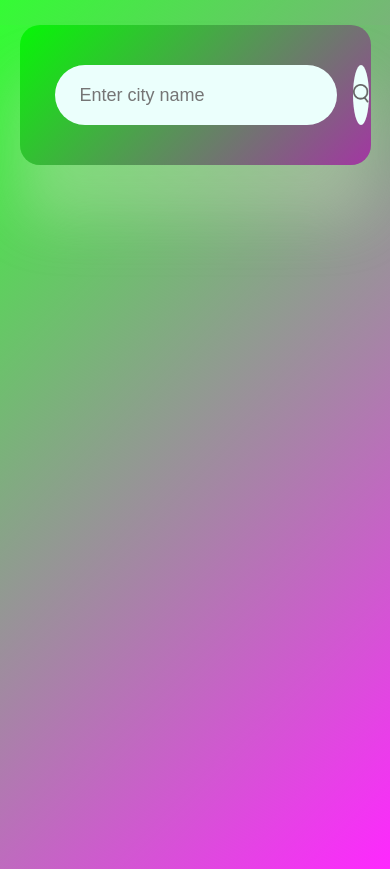
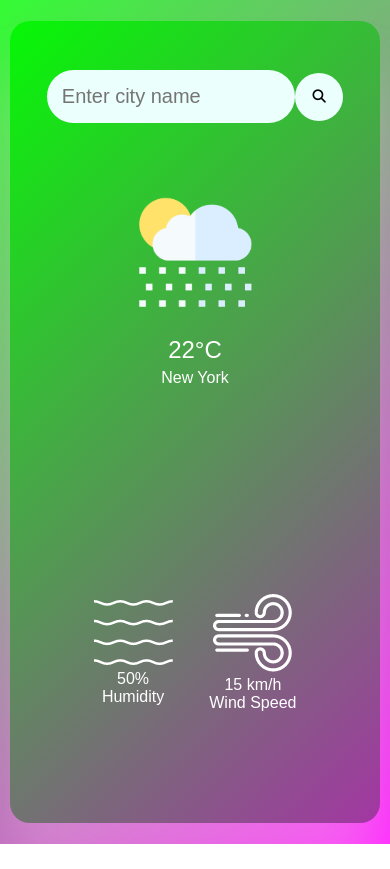
Before and after one commit to Kunalsharma1407/weather-app, a plain HTML site: page index.html in a window 390 px wide. After the commit the page ends 844 px from the top, so only its background shows below. Drawn offline with Linux system fonts and the light colour scheme.

Commit message:
mobile responsive

```diff
--- a/index.html
+++ b/index.html
@@ -4,21 +4,25 @@
     <meta charset="UTF-8" />
     <meta name="viewport" content="width=device-width, initial-scale=1.0" />
     <title>Weather app</title>
+    <link rel="stylesheet" href="https://cdnjs.cloudflare.com/ajax/libs/font-awesome/6.5.1/css/all.min.css" integrity="sha512-DTOQO9RWCH3ppGqcWaEA1BIZOC6xxalwEsw9c2QQeAIftl+Vegovlnee1c9QX4TctnWMn13TZye+giMm8e2LwA==" crossorigin="anonymous" referrerpolicy="no-referrer" />
     <link rel="stylesheet" href="style.css" />
   </head>
   <body>
+    <div class="container">
       <div class="card">
         <div class="search">
           <input type="text" placeholder="Enter city name" spellcheck="false" />
-        <button><img src="images/search.png" alt="search icon" /></button>
+          <button><i class="fa-solid fa-magnifying-glass"></i></button>
         </div>
         <div class="error">
           <p>Invalid city name</p>
         </div>
         <div class="weather">
+          <div class="weather-display">
             <img src="images/rain.png" class="weather-icon" alt="" />
           <h1 class="temp">22°C</h1>
           <h2 class="city">New York</h2>
+          </div>
           <div class="details">
             <div class="col">
               <img src="images/humidity.png" alt="" />
@@ -37,7 +41,7 @@
           </div>
         </div>
       </div>
-
+    </div>
 
     <script type="text/javascript" src="./app.js"></script>
 </script>
--- a/style.css
+++ b/style.css
@@ -14,18 +14,133 @@ html,body{
     background: linear-gradient(135deg,rgb(52, 252, 52), rgb(255, 39, 255));
 }
 
+@media (max-width:480px) {
+
+    body{
+        width: 100%;
+        height: 100%;
+        overflow: hidden;
+        box-sizing: border-box;
+    }
+
+    .container{
+    height: 100%;
+    display: flex;
+    align-items: center;
+    justify-content: space-evenly;
+    }
+
+    .card{
+        display: flex;
+        flex-direction: column;
+        align-items: center;
+        justify-content: space-evenly;
+        box-shadow: rgba(250, 230, 230, 0.25) 0px 54px 55px;
+        background: linear-gradient(135deg,rgb(5, 248, 5), rgb(163, 54, 163));
+        background-repeat: no-repeat;
+        height: 95%;
+        width: 95%;
+        color: #fff;
+        margin: 0;
+        border-radius: 20px;
+        padding: 0;
+        text-align: center;
+    }
+
+    .search{
+        width: 80%;
+        display: flex;
+        align-items: center;
+        justify-content: space-between;
+    }
+
+    .search input{
+        border: 0;
+        outline: 0;
+        color:#555;
+        height: 100%;
+        width: 70%;
+        border-radius: 30px;
+        background: #ebfffc;
+        flex: 1;
+        margin-right: 0;
+        font-size: 1.25rem;
+        padding: 15px;
+    }
+
+    .search button{
+        border: 0;
+        background: #ebfffc;
+        width: 3rem;
+        height: 3rem;
+        cursor: pointer;
+        border-radius: 50%;
+    }
+
+    .search button img{
+        width: 1rem;
+    }
+
+    .error{
+        display: none;
+    }
+
+    .details{
+        display: flex;
+        align-items: center;
+        height: 40%;
+        justify-content: space-evenly;
+        padding: 0 10px;
+        margin: 0;
+    }
+
+    .weather{
+        display: flex;
+        flex-direction: column;
+        justify-content: space-between;
+        height: 75%;
+        width: 80%;
+    }
+    .weather-display{
+        height: 60%;
+    }
+    .weather h1{
+        font-size: 1.5rem;
+        font-weight: 500;
+    }
+
+    .weather h2{
+        font-size: 1rem;
+        font-weight: 400;
+        margin-top: 5px;
+    }
+
+    .weather-icon{
+        height: 10rem;
+        width: auto;
+        object-fit: contain;
+    }
+}
+
 /* .container{
     display: flex;
     align-items: center;
     justify-content: center;
 } */
 
+@media (min-width:481px) {
+    .container{
+        height: fit-content;
+        width: 100%;
+        display: flex;
+        justify-content: space-evenly;
+    }
     .card{
         box-shadow: rgba(250, 230, 230, 0.25) 0px 54px 55px;
         background: linear-gradient(135deg,rgb(5, 248, 5), rgb(163, 54, 163));
         background-repeat: no-repeat;
         max-width: 470px;
-    width: 90%;
+        width: 80%;
         color: #fff;
         margin: 25px auto 0;
         border-radius: 20px;
@@ -43,14 +158,19 @@ html,body{
     .search input{
         border: 0;
         outline: 0;
-    color:#555;
+        color:#111010;
         height: 60px;
         border-radius: 30px;
         background: #ebfffc;
         flex: 1;
         margin-right: 16px;
         font-size: 18px;
+        font-weight: 500;
         padding: 10px 25px;
+    }
+
+    .search input::placeholder{
+        color: black;
     }
 
     .search button{
@@ -62,8 +182,9 @@ html,body{
         border-radius: 50%;
     }
 
-.search button img{
-    width: 1rem;
+    .search button i{
+        font-size: 1.5rem;
+        color: black;
     }
 
     .error{
@@ -76,6 +197,11 @@ html,body{
         justify-content: space-between;
         padding: 0 20px;
         margin: 25px
+    }
+
+    .weather-icon{
+        height: 10rem;
+        object-fit: contain;
     }
     .weather h1{
         font-size: 60px;
@@ -90,16 +216,20 @@ html,body{
 
     .col{
         display: flex;
+        flex-direction: column;
         align-items: center;
-    text-align: center;
+        justify-content: space-evenly;
     }
 
     .col img{
         width: 40px;
+        height: auto;
+        object-fit: fill;
         margin-right:  10px;
     }
 
     .humidity, .wind{
+        height: 40%;
         font-size: 29px;
         margin-top: 6px;
     }
@@ -107,3 +237,4 @@ html,body{
     .weather{
         display:none;
     }
+}
```
Lines whose indentation alone changed are shown as unchanged.
